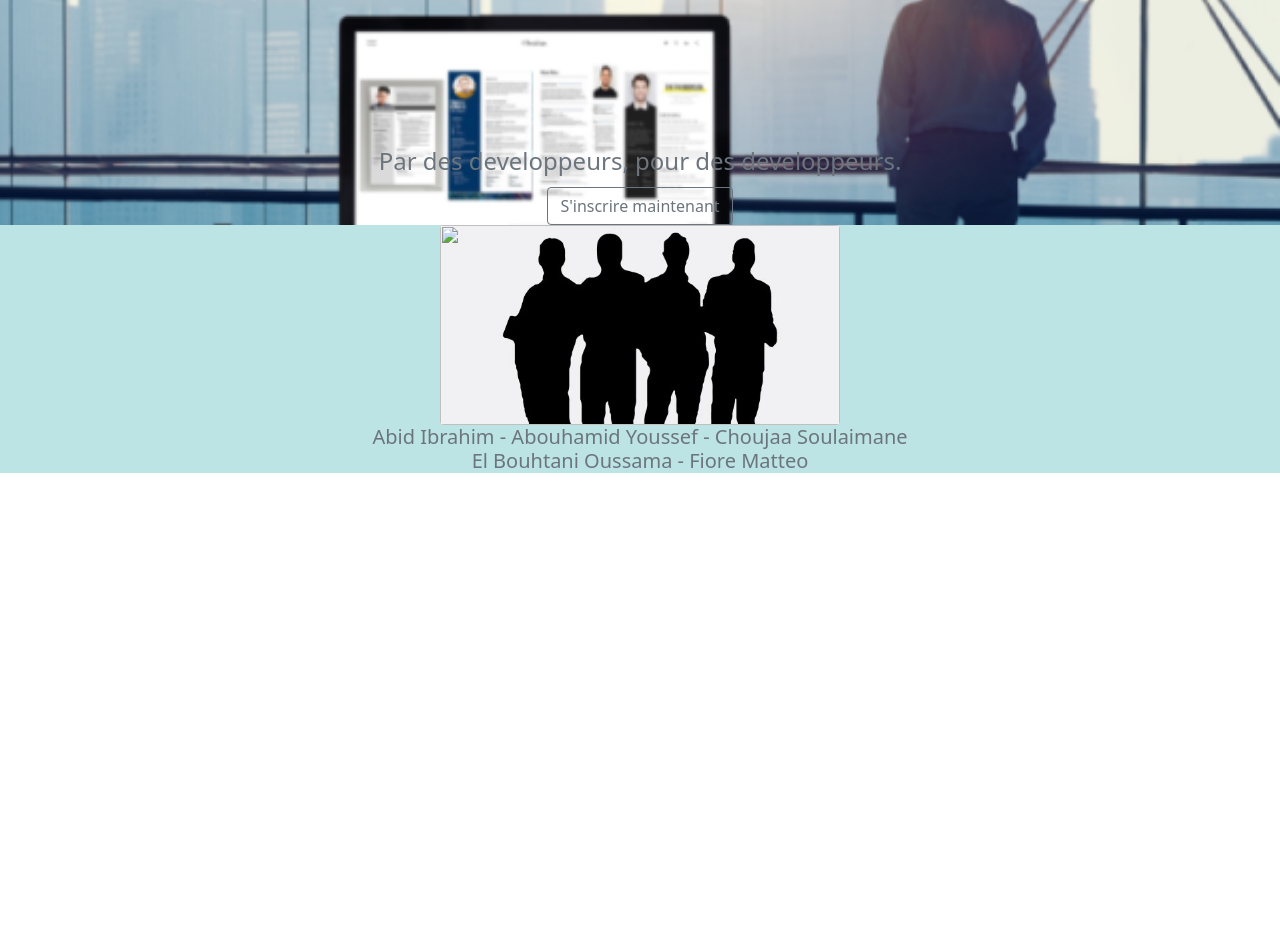
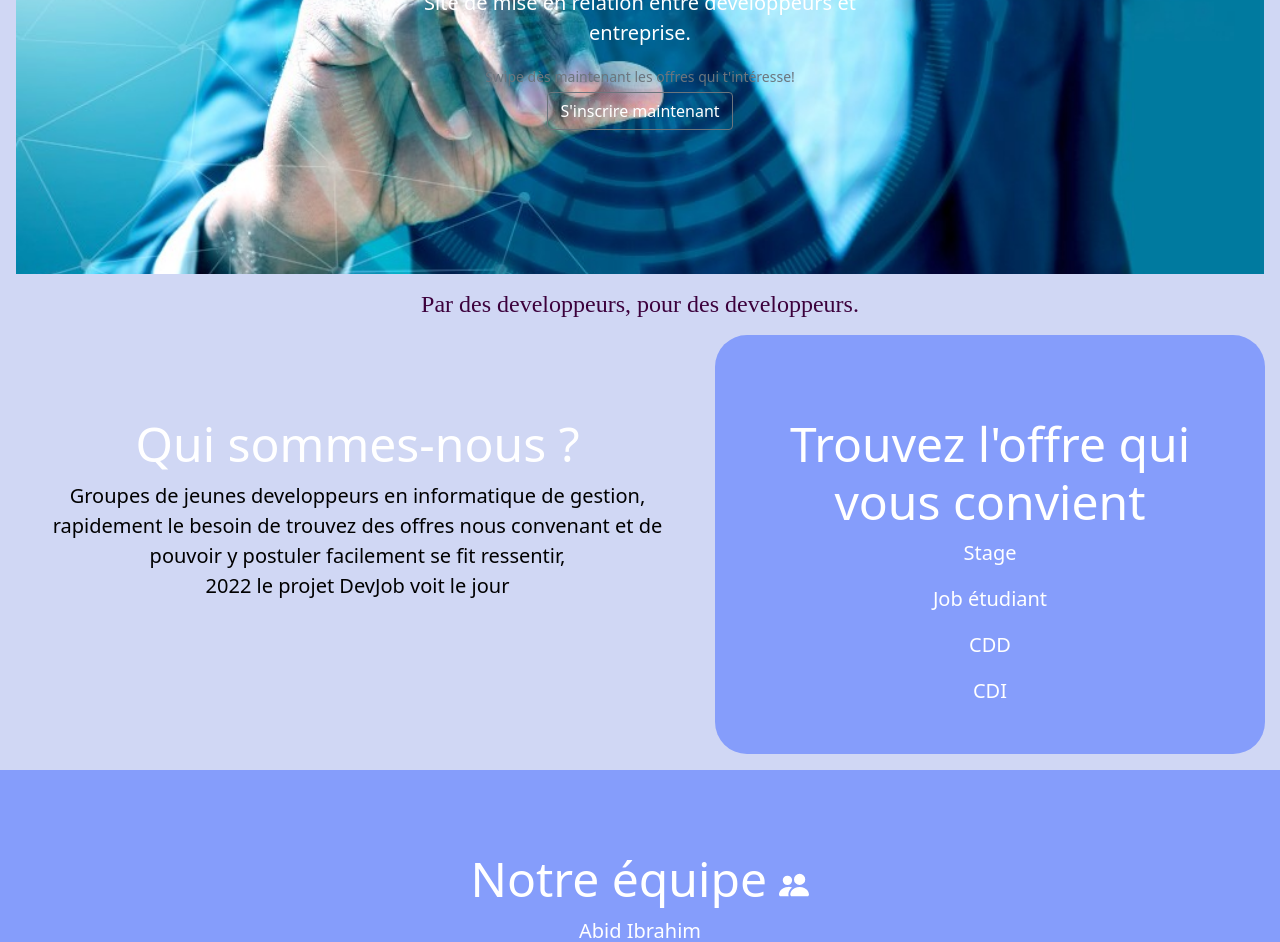
Before and after one commit to e-vinci/web2-2022-project-group-04, a website built with webpack: page frontend/src/index.html in a window 1280 px wide. Shown: the part 370-1312 px from the top of the page. Before the commit the page ends 851 px from the top, so only its background shows below. Built offline with nearby package versions, Linux system fonts and the light colour scheme.

Commit message:
feat : Frontend, Css

```diff
--- a/frontend/src/Components/Navbar/Navbar.js
+++ b/frontend/src/Components/Navbar/Navbar.js
@@ -11,7 +11,7 @@ import { Navbar as BootstrapNavbar } from 'bootstrap';
 const Navbar = () => {
   const navbarWrapper = document.querySelector('#navbarWrapper');
   const navbar = `
-  <nav class="navbar navbar-expand-lg navbar-light bg-light">
+  <nav id="nav" class="navbar navbar-expand-lg navbar-light bg-muted">
         <div class="container-fluid">
           <a class="navbar-brand" href="" data-uri="/">DevJob</a>
           <button
--- a/frontend/src/Components/Pages/HomePage.js
+++ b/frontend/src/Components/Pages/HomePage.js
@@ -5,40 +5,74 @@ import 'bootstrap/dist/css/bootstrap.min.css';
 
 const renderHomePage = () => {
   const main = document.querySelector('main');
-  main.innerHTML = `<div class="homePageDiv">
-                      <div id="containerHomePage" class="container">
-                        <div class="text-center">
-                           <h1 class="block-title">Facilitez vous la vie,<br>
-    trouvez un job avec DevJob</h1>
-                          <h3 class="sloganText2">
-                          </h3>
-
-                        </div>
-                      </div>
-                      <div class="container">
-                      <div class="block block-inverse text-center">
-  <div class="block-foreground">
-
-    <h4 class="text-muted">Par des developpeurs, pour des developpeurs.</h4>
-    <button class="btn btn-outline-secondary mt-1" class="text-center" id="btn-register" data-uri="/register type="button">S'inscrire maintenant</button>
+  main.innerHTML =
+  `<div class="homePageDiv">
+  <div id="part1" class="position-relative overflow-hidden p-3 p-md-5 m-md-3 text-center bg-light">
+      <div class="col-md-6 p-lg-5 mx-auto my-5" id="part">
+          <h1 class="display-4 font-weight-normal">Trouvez un job avec DevJob </h1>
+          <p class="lead font-weight-normal">Site de mise en relation entre developpeurs et entreprise.</p>
+          <small class="text-muted">Swipe dès maintenant les offres qui t'intéresse!</small>
+          <button class="btn btn-outline-secondary mt-1" class="text-center" id="btn-register"
+              data-uri="/register type=" button">S'inscrire maintenant</button>
+      </div>
+      <div class="product-device box-shadow d-none d-md-block"></div>
+      <div class="product-device product-device-2 box-shadow d-none d-md-block"></div>
   </div>
 
-</div>
+  <div class="container">
+      <div class="block block-inverse text-center">
+          <div class="block-foreground">
+              <h4 id="slogan">Par des developpeurs, pour des developpeurs.</h5>
 
-                    </div>
-                    </div>
-                    <div class="container">
-                    <div class="d-flex justify-content-around">
-                      <img src="" alt="" width="400" height="200" id="team" class="rounded">
-                    </div>
-                    <div class="text-center">
-                    <h5 class="text-muted"> Abid Ibrahim - Abouhamid Youssef - Choujaa Soulaimane <br>
-                     El Bouhtani Oussama - Fiore Matteo </h4>
-                    </div>
-                    </div>
+          </div>
+      </div>
+  </div>
+  <div id="who" class="d-md-flex flex-md-equal w-100 my-md-3 pl-md-3">
+      <div class="bg-muted mr-md-3 pt-3 px-3 pt-md-5 px-md-5 text-center text-white overflow-hidden">
+          <div class="my-3 py-3">
+              <h2 class="display-5">Qui sommes-nous ?</h2>
+              <p class="lead" id="whoare">Groupes de jeunes developpeurs en informatique de gestion, <br> rapidement
+                  le besoin de trouvez des offres nous convenant et de pouvoir y postuler facilement se fit ressentir,
+                  <br> 2022 le projet DevJob voit le jour</p>
+          </div>
+      </div>
+      <div id="homeOffer" class="bg-muted mr-md-3 pt-3 px-3 pt-md-5 px-md-5 text-center overflow-hidden">
+          <div class="my-3 p-3">
+              <h2 class="display-5">Trouvez l'offre qui vous convient</h2>
+              <p class="lead">Stage</p>
+              <p class="lead">Job étudiant</p>
+              <p class="lead">CDD</p>
+              <p class="lead">CDI</p>
+          </div>
+      </div>
+  </div>
+  <div id="equipe" class="bg-muted mr-md-3 pt-3 px-3 pt-md-5 px-md-5 text-center overflow-hidden">
+      <div class="my-3 p-3">
+          <h2 class="display-5">Notre équipe <svg xmlns="http://www.w3.org/2000/svg" width="30" height="30" fill="currentColor" class="bi bi-people-fill" viewBox="0 0 16 16">
+          <path d="M7 14s-1 0-1-1 1-4 5-4 5 3 5 4-1 1-1 1H7Zm4-6a3 3 0 1 0 0-6 3 3 0 0 0 0 6Zm-5.784 6A2.238 2.238 0 0 1 5 13c0-1.355.68-2.75 1.936-3.72A6.325 6.325 0 0 0 5 9c-4 0-5 3-5 4s1 1 1 1h4.216ZM4.5 8a2.5 2.5 0 1 0 0-5 2.5 2.5 0 0 0 0 5Z"/>
+        </svg></h2>
+          <p class="lead">Abid Ibrahim</p>
+          <p class="lead">Abouhamid Youssef</p>
+          <p class="lead">Choujaa Soulaimane</p>
+          <p class="lead">El Bouhtani Oussama</p>
+          <p class="lead">Fiore Matteo</p>
+      </div>
+  </div>
+  <footer>
+      <div id="contact" class="bg-muted mr-md-3 pt-3 px-3 pt-md-5 px-md-5 text-center overflow-hidden">
+          <h2 class="display-5">Contactez-nous <svg xmlns="http://www.w3.org/2000/svg" width="30" height="30" fill="currentColor" class="bi bi-chat-right" viewBox="0 0 16 16">
+          <path d="M2 1a1 1 0 0 0-1 1v8a1 1 0 0 0 1 1h9.586a2 2 0 0 1 1.414.586l2 2V2a1 1 0 0 0-1-1H2zm12-1a2 2 0 0 1 2 2v12.793a.5.5 0 0 1-.854.353l-2.853-2.853a1 1 0 0 0-.707-.293H2a2 2 0 0 1-2-2V2a2 2 0 0 1 2-2h12z"/>
+        </svg></h2>
+          <p class="lead">02/01010101</p>
+          <p class="lead">devjob@student.vinci.com</p>
+      </div>
+  </footer>`; // penser à mettre adresse mail et numero fonctionnel + mettre ce lien dans les credits pour le background : Image de <a href="https://fr.freepik.com/photos-gratuite/vue-face-homme-costume-concept-hebergement-site-web_26412526.htm#page=2&query=background%20website%20IT&position=32&from_view=search&track=ais">Freepik</a>
 
-                    `;
 
+  const part1= document.getElementById('part')
+  part1.addEventListener('mouseover', () => {
+    part1.id = 'part1a';
+  });
   const registerButton = document.getElementById('btn-register');
   registerButton.addEventListener('click', (e) => {
     e.preventDefault();
@@ -46,9 +80,11 @@ const renderHomePage = () => {
   });
 };
 
+
+
 const Homepage = () => {
   clearPage();
   renderHomePage();
-};
+}
 
 export default Homepage;
--- a/frontend/src/Components/Pages/RegisterPage.js
+++ b/frontend/src/Components/Pages/RegisterPage.js
@@ -53,11 +53,6 @@ const renderRegisterFormDevPage = () => {
                                         <option value="Formation">
                                         <option value="Etudiant">
                                     </datalist>
-                            </div>
-
-                            <div class="form-check">
-                                <input type="checkbox" class="form-check-input" id="exampleCheck1">
-                                <label class="form-check-label" for="exampleCheck1">Se souvenir de moi</label>
                             </div>
                             <button id="register" type="submit" class="btn btn-primary">S'enregistrer</button>
                             </form>
--- a/frontend/src/stylesheets/main.css
+++ b/frontend/src/stylesheets/main.css
@@ -1,10 +1,18 @@
-#containerHomePage{
+/* #containerHomePage{
     padding-top: 10%;
     padding-bottom: 15%;
     height: 100%;
+} */
+
+#nav{
+    background-color: #859dfb;
 }
 
-.sloganText1{
+a {
+    color: white;
+}
+
+/* .sloganText1{
     font-size: 400%;
     font-weight: bold;
     margin-bottom: 4%;
@@ -12,7 +20,7 @@
 
 .sloganText2{
     margin-bottom: 4%;
-}
+} */
 
 #signUpButton{
     display: inline-flex;
@@ -27,16 +35,31 @@
 }
 
 .homePageDiv{
-    background-image: url(../img/background.png);
+    background-color: #d0d7f4;
     background-repeat: no-repeat;
     background-size: cover;
-    height: 100%;
+    height: 150vh;
+    color:white
 }
 
 
 h1 {
-    opacity:0.5;
-    color: green;
+    color: white;
+
+}
+
+h2 {
+    color: white;
+}
+
+#slogan {
+    font-family: Brush Script MT;
+    color:#3c013c ;
+}
+
+#btn-register {
+    color: white;
+
 }
 
 #team {
@@ -44,21 +67,53 @@ h1 {
     background-size: cover;
 }
 
+#who{
+    background-color: #d0d7f4;
+
+}
+
+#whoare{
+    color: black;
+}
+
+#homeOffer{
+    background-color:#859dfb ;
+    border-radius: 2rem;
+    margin-right: 15px;
+}
+
+#equipe{
+    background-color: #859dfb;
+}
+
+#contact{
+    background-color: #475cad;
+    color: white;
+}
+
+
 main{
-    background-color: rgb(189, 228, 228);
+    background-color: #c8d3ff;
 }
 
 #registerFormDevelopper{
     opacity: 0.8;
 }
 
-h3 {
-    color: rgb(215, 215, 215);
-}
 #contreg{
-    background-image: url(../img/registerimg.jpg);
     padding-top: 10%;
     padding-bottom: 15%;
     height: 100%;
     background-size: cover;
 }
+
+
+#part1{
+    background-image: url(../img/front_background.jpg);
+    background-size: cover;
+    background-repeat: no-repeat;
+}
+
+#part1a{
+    background-color: #3c013c;
+}
```
Also changed, not shown: api/routes/developers.js (+4 -4 lines), frontend/src/img/front_background.jpg (added), frontend/src/img/utilisateur.png (deleted).
